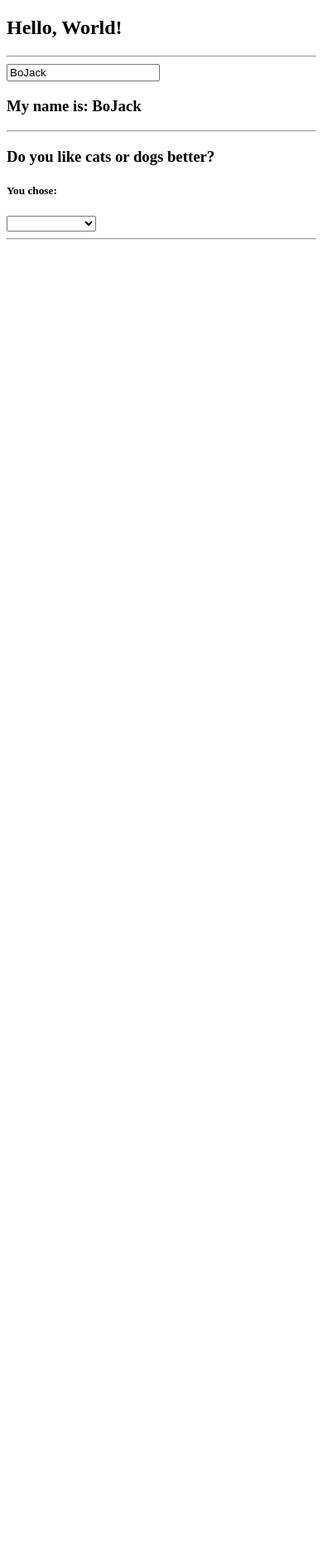
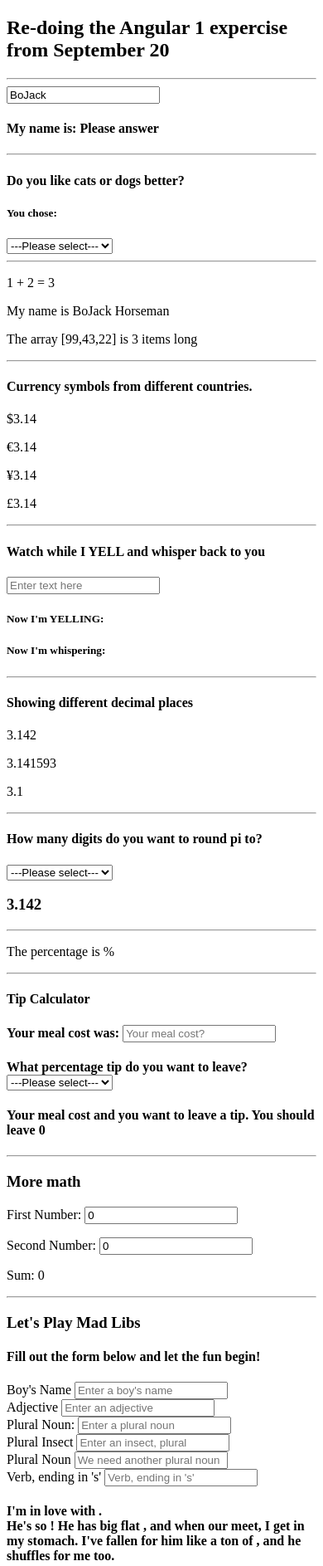
Before and after one commit to ChipMorris10/angular_part2, a plain HTML site: page index.html in a window 390 px wide. Shown: the top 1887 px of the page at 83% size. Before the commit the page ends 844 px from the top, so only its background shows below. Drawn offline with nearby package versions, Linux system fonts and the light colour scheme.

Commit message:
complted up to Mad Libs

```diff
--- a/index.html
+++ b/index.html
@@ -2,42 +2,160 @@
 <html ng-app="myapp">
 <head>
     <meta charset="utf-8">
-    <title>Hello, World!</title>
+    <title>Angular1 Expercise</title>
 </head>
 <body>
     <div ng-controller="HelloController">
-      <h2>Hello, {{hello.title}}!</h2>
+      <h2> {{hello.title}}</h2>
   </div>
 
   <hr>
 
-  <input type="text" ng-model="name" ng-init = "name = 'BoJack'" placeholder="What is your name?">
-  <h3>My name is: {{ name }}</h3>
 
+<!-- Create a text input box and give it an intial fill of BoJack. When that's erased, ask the user to enter his name -->
+  <input type="text" ng-model="firstName" ng-init = "firstName = 'BoJack'" placeholder="What is your name?">
+  <h4>My name is: {{ name }}</h4>
   <hr>
 
 
-<h3>Do you like cats or dogs better?</h3>
+
+<!-- Ask the user if he likes cats or dogs better -->
+<h4>Do you like cats or dogs better?</h4>
 <h5>You chose: {{ favorite.Animal }}</h5>
-<select ng-model="favorite.Animal">
-    <option>Make a choice</option>
+  <select ng-init = "name = 'Please answer'" ng-model="favorite.Animal">
+    <option value="">---Please select---</option>
     <option> Dogs</option>
     <option> Cats</option>
     <option> Dogs &amp; Cats</option>
     <option> Neither</option>
-</select>
+  </select>
 
 <hr>
 
 
 
+<!-- Sample code -->
+<p>1 + 2 = {{1 + 2}}</p>
+<p>My name is {{"BoJack" + " Horseman"}}</p>
+<p>The array [99,43,22] is {{ [99,43,22].length }} items long</p>
+
+<hr>
 
 
 
+<!-- An example of currency. The syntax is {{ expression | filter }} -->
+<h4>Currency symbols from different countries.</h4>
+<p>{{3.14159265359 | currency }}</p>
+<p>{{3.14159265359 | currency: "&euro;"}}</p>
+<p>{{3.14159265359 | currency: "&yen;"}}</p>
+<p>{{3.14159265359 | currency: "&pound;"}}</p>
+
+<hr>
 
 
 
+<!-- User entered words are returned in UPPERCASE and lowercase -->
+<h4>Watch while I YELL and whisper back to you</h4>
+<input type="text" ng-model="saySomething" placeholder="Enter text here">
+<h5>Now I'm YELLING: {{ saySomething | uppercase }}</h5>
+<h5>Now I'm whispering: {{ saySomething | lowercase }}</h5>
 
+<hr>
+
+
+
+<!-- Showing various decimal places -->
+<h4>Showing different decimal places</h4>
+<p>{{3.14159265359 | number:3}}</p>
+<p>{{3.14159265359 | number:6}}</p>
+<p>{{3.14159265359 | number:1}}</p>
+
+<hr>
+
+
+
+<!-- Create a dropdown asking user how many digits he wants to round pi -->
+<h4>How many digits do you want to round pi to?</h4>
+<select ng-model = "pi">
+    <option value="">---Please select---</option>
+    <option>1</option>
+    <option>2</option>
+    <option>3</option>
+    <option>4</option>
+    <option>5</option>
+    <option>6</option>
+    <option>7</option>
+</select>
+
+<h3>{{ 3.1415926535897 | number:pi }}</h3>
+
+
+<ng-pluralize count="pi"
+     when="{'1': 'You chose to round to 1 digit of pi.',
+         'other': 'You chose {} digits of pi.'}">
+</ng-pluralize>
+
+<hr>
+
+<p>The percentage is {{(100*count/total)| number:0}}%</p>
+
+<hr>
+
+
+
+<!-- Tip calculator -->
+<h4>Tip Calculator</h4>
+<h4>Your meal cost was: <input type="number" ng-model="mealCost" ng-init placeholder="Your meal cost?"></h4>
+
+
+<h4>What percentage tip do you want to leave? <select ng-model = "tip"></h4>
+  <option value="">---Please select---</option>
+  <option value=".1">10%</option>
+  <option value=".15">15%</option>
+  <option value=".2">20%</option>
+</select>
+
+<h4>Your meal cost {{ mealCost | currency }} and you want to leave a {{ tip }} tip.
+You should leave {{  (mealCost * tip | currency) * 100 }}</h4>
+
+<hr>
+
+
+<!-- Another math example -->
+<h3>More math</h3>
+    <p>First Number:
+        <input type="number" ng-model="num1" ng-init="num1=0" />
+    </p>
+    <p>Second Number:
+        <input type="number" ng-model="num2" ng-init="num2=0" />
+    </p>
+    <p>Sum: {{ num1 * num2 }}</p>
+
+<hr>
+
+
+
+<!-- Mad Libs -->
+<h3>Let's Play Mad Libs</h3>
+<h4>Fill out the form below and let the fun begin!</h4>
+    Boy's Name <input type="text" ng-model="boysName" placeholder="Enter a boy's name">
+<br>
+    Adjective <input type="text" ng-model="adjective" placeholder="Enter an adjective">
+<br>
+    Plural Noun: <input type="text" ng-model="pluralNoun1" placeholder="Enter a plural noun">
+<br>
+    Plural Insect <input type="text" ng-model="insect" placeholder="Enter an insect, plural">
+<br>
+    Plural Noun <input type="text" ng-model="pluralNoun2" placeholder="We need another plural noun">
+<br>
+    Verb, ending in 's' <input type="text" ng-model="verb" placeholder="Verb, ending in 's'">
+
+<h4>I'm in love with {{ boysName | uppercase }}. <br>
+        He's so {{ adjective | uppercase }}! He has big flat {{ pluralNoun1 | uppercase }}, and when our {{ insect | uppercase }} meet, I get {{ pluralNoun2 | uppercase }} in my stomach. I've fallen for him like a ton of {{ verb | uppercase }}, and he shuffles for me too.
+</h4>
+<button ng-click="toggle()">Play Again?</button>
+
+<hr>
 
 
 
@@ -48,7 +166,7 @@
     angular.module("myapp", [])
     .controller("HelloController", function($scope) {
         $scope.hello = {};
-        $scope.hello.title = "World";
+        $scope.hello.title = "Re-doing the Angular 1 expercise from September 20";
     });
 </script>
 </body>
--- /dev/null
+++ b/main.css
@@ -0,0 +1,7 @@
+body {
+    padding-left: 10px;
+}
+
+ng-click toggle {
+    color: red;
+}
--- /dev/null
+++ b/main.js
@@ -0,0 +1,3 @@
+ // angular.module("myapp", [])
+ //    .controller("HelloController", function($scope) {
+ //        $scope.hello = {};
```
Also changed, not shown: 1 other file.
